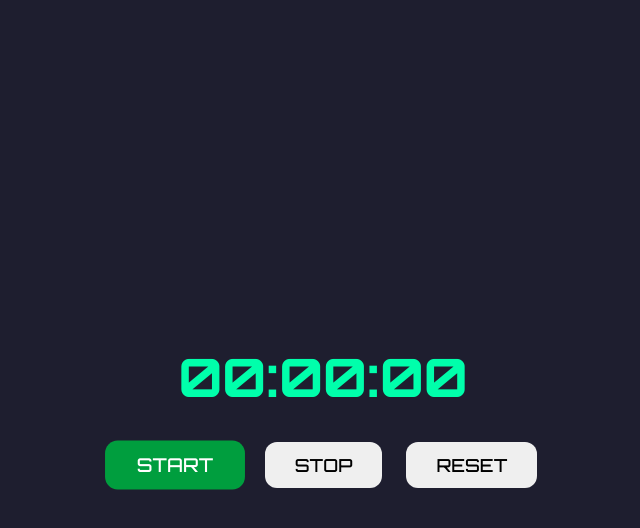
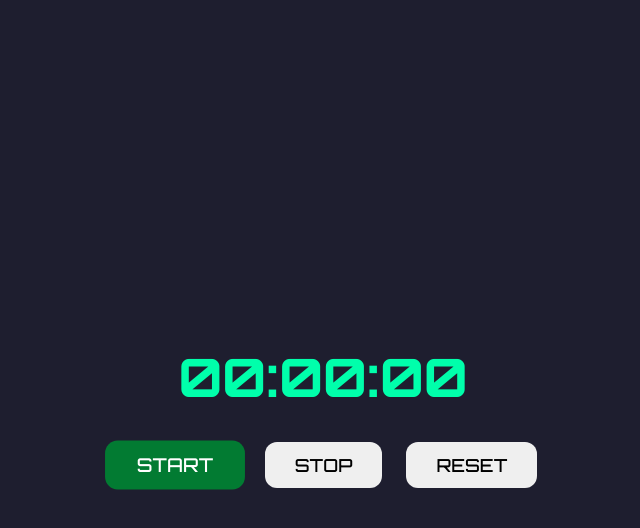
Before and after one commit to Eshhaa11/react-stopwatch, a React (Create React App) app: page / in a window 1280 px wide. In both pictures the pointer is over the button "START". Shown: the top 528 px of the page, without its empty margins (317-957 px from the left). Built offline with nearby package versions, Linux system fonts and the light colour scheme.

Commit message:
added bgc

```diff
--- a/src/Components/Clock.css
+++ b/src/Components/Clock.css
@@ -44,5 +44,5 @@ button:hover {
 }
 
 .start:hover {
-    background-color: #009e3e;
+    background-color: #027b32;
 }
```
